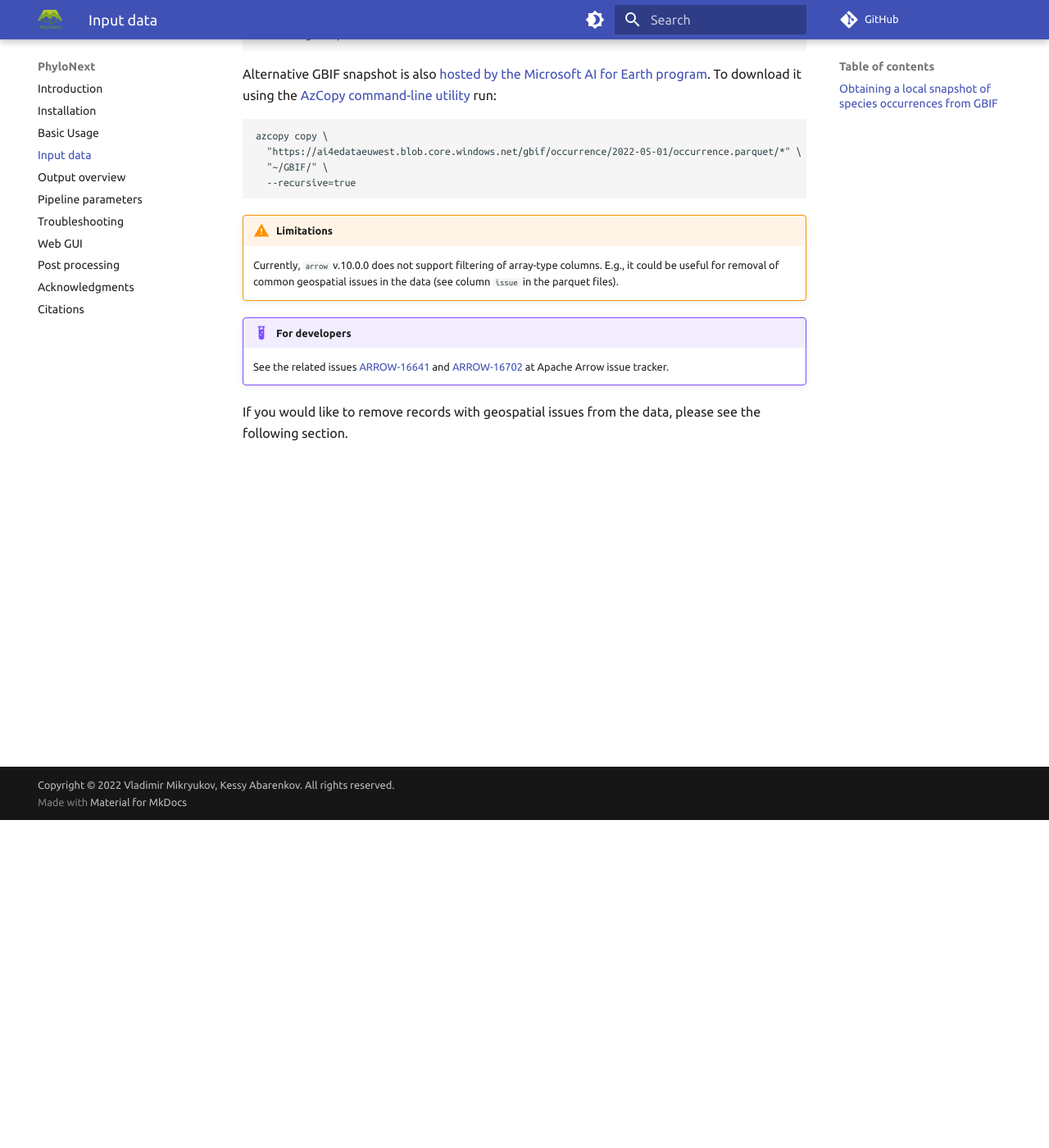
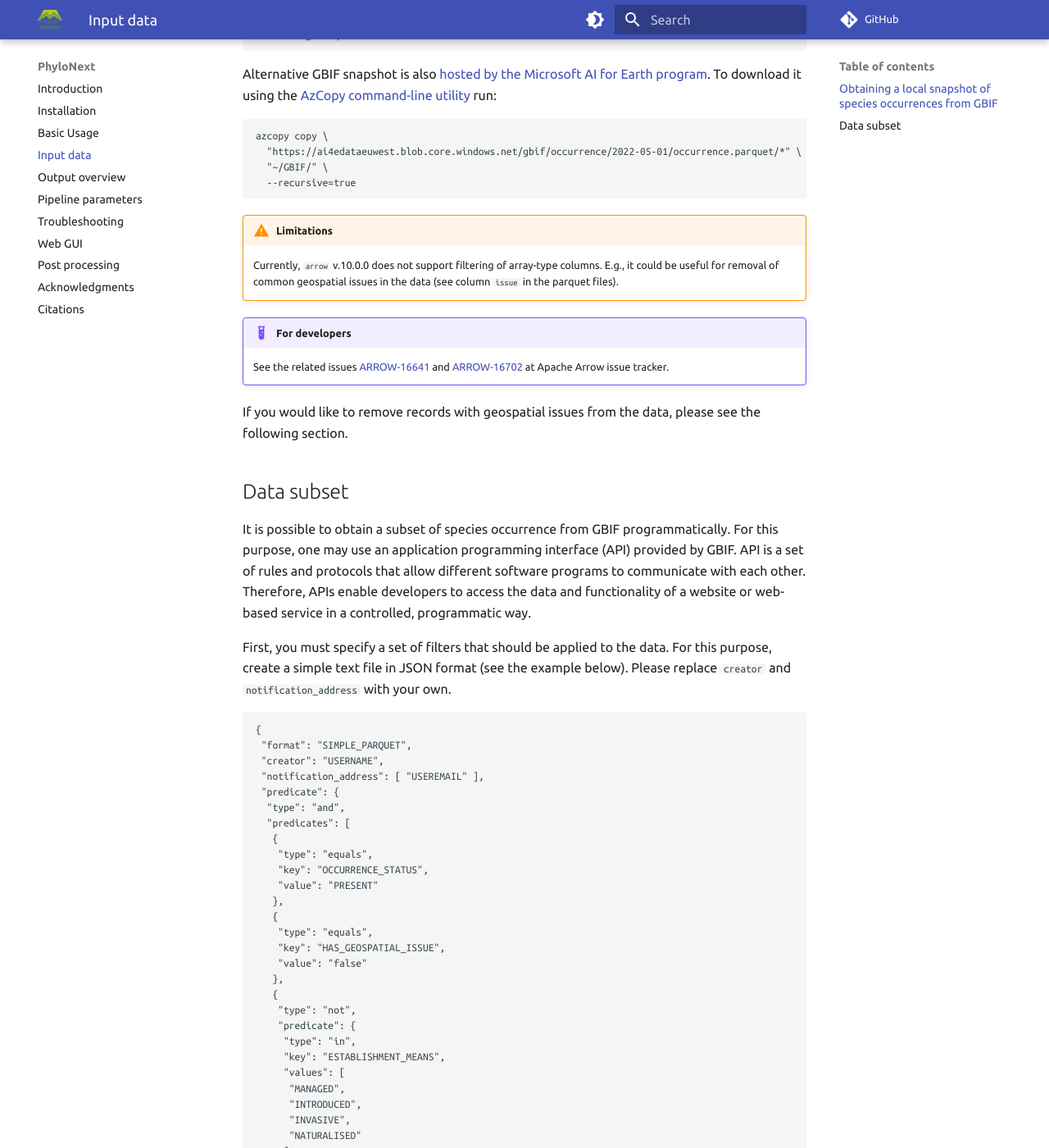
Before and after one commit to vmikk/phylonext_manual, an MkDocs documentation site: the page built from docs/inputdata.md, in a window 1280 px wide and 1400 px high, scrolled down 400 px. Shown: the whole window at 82% size. Built offline with MkDocs 1.6.1 and Material for MkDocs 9.7.7, drawn with Linux system fonts in a browser that asks for light colours; comment, search, counter and statistics services are not loaded; some of the changed text lies outside the part shown.

Commit message:
GBIF API

````diff
--- a/docs/inputdata.md
+++ b/docs/inputdata.md
@@ -37,3 +37,94 @@ azcopy copy \
     at Apache Arrow issue tracker.
 
 If you would like to remove records with geospatial issues from the data, please see the following section.
+
+## Data subset
+
+It is possible to obtain a subset of species occurrence from GBIF programmatically. For this purpose, one may use an application programming interface (API) provided by GBIF. API is a set of rules and protocols that allow different software programs to communicate with each other. Therefore, APIs enable developers to access the data and functionality of a website or web-based service in a controlled, programmatic way.
+
+First, you must specify a set of filters that should be applied to the data. For this purpose, create a simple text file in JSON format (see the example below). Please replace `creator` and `notification_address` with your own.
+
+```{json}
+{
+ "format": "SIMPLE_PARQUET",
+ "creator": "USERNAME",
+ "notification_address": [ "USEREMAIL" ],
+ "predicate": {
+  "type": "and",
+  "predicates": [
+   {
+    "type": "equals",
+    "key": "OCCURRENCE_STATUS",
+    "value": "PRESENT"
+   },
+   {
+    "type": "equals",
+    "key": "HAS_GEOSPATIAL_ISSUE",
+    "value": "false"
+   },
+   {
+    "type": "not",
+    "predicate": {
+     "type": "in",
+     "key": "ESTABLISHMENT_MEANS",
+     "values": [
+      "MANAGED",
+      "INTRODUCED",
+      "INVASIVE",
+      "NATURALISED"
+     ]
+    }
+   },
+   {
+    "type": "not",
+    "predicate": {
+     "type": "in",
+     "key": "BASIS_OF_RECORD",
+     "values": [
+      "FOSSIL_SPECIMEN",
+      "LIVING_SPECIMEN"
+     ]
+    }
+   },
+   {
+    "type": "not",
+    "predicate": {
+     "type": "in",
+     "key": "ISSUE",
+     "values": [
+      "TAXON_MATCH_HIGHERRANK"
+     ]
+    }
+   }
+  ]
+ }
+}
+```
+
+To send download request, please fill in your user name and password and run:
+```{bash}
+USER="USERNAME"
+PASSWORD="PASSWORD"
+
+curl -Ssi \
+  --user "$USER":"$PASSWORD" \
+  -H "Content-Type: application/json" \
+  -X POST -d @get_parquet.json \
+  https://api.gbif.org/v1/occurrence/download/request
+```
+
+To check the status of the request, use:
+```{bash}
+curl -Ss https://api.gbif.org/v1/occurrence/download/0003936-220831081235567 | jq .
+```
+(don't forget to replace the download ID!)
+
+
+To download the results (zip archive with parquet files), use
+```{bash}
+mkdir -p ~/GBIF_dumps
+cd ~/GBIF_dumps
+aria2c \
+  https://api.gbif.org/v1/occurrence/download/request/0003936-220831081235567.zip \
+  -o gbif_dump.zip
+```
````
